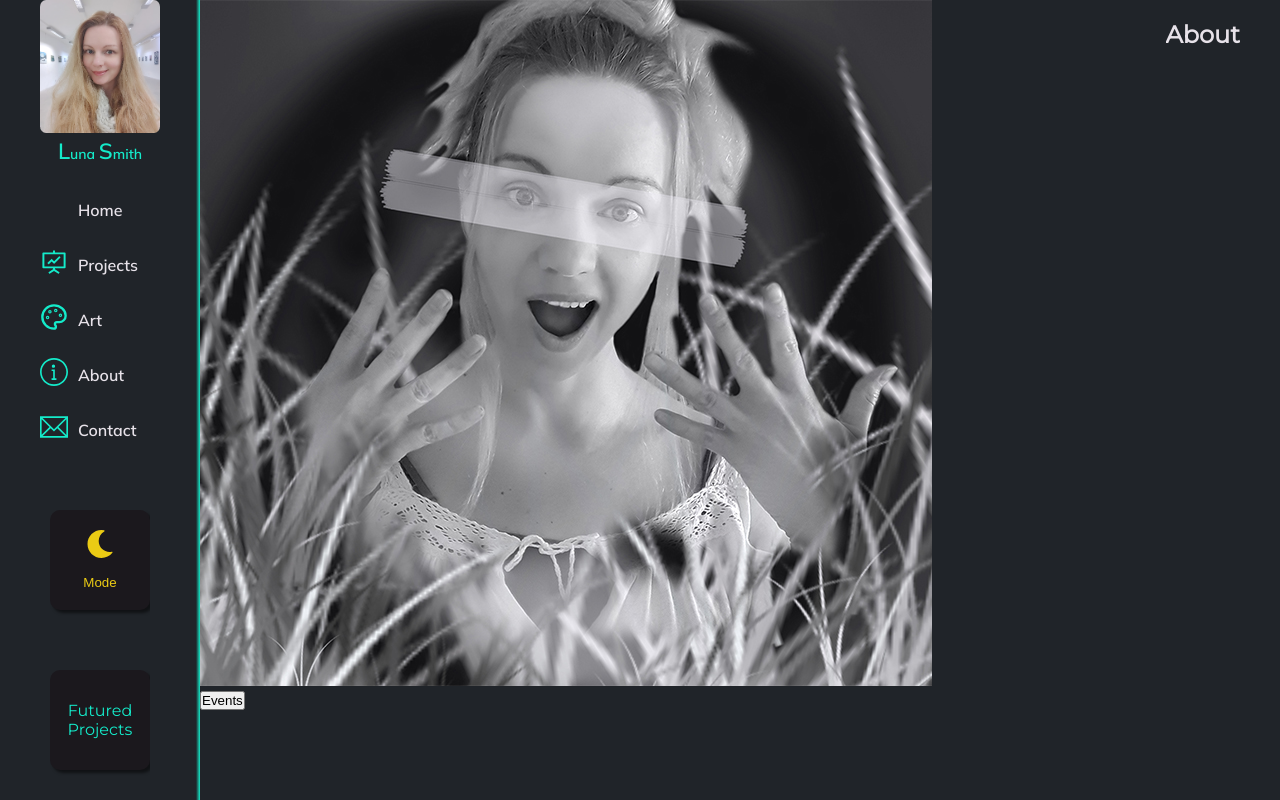
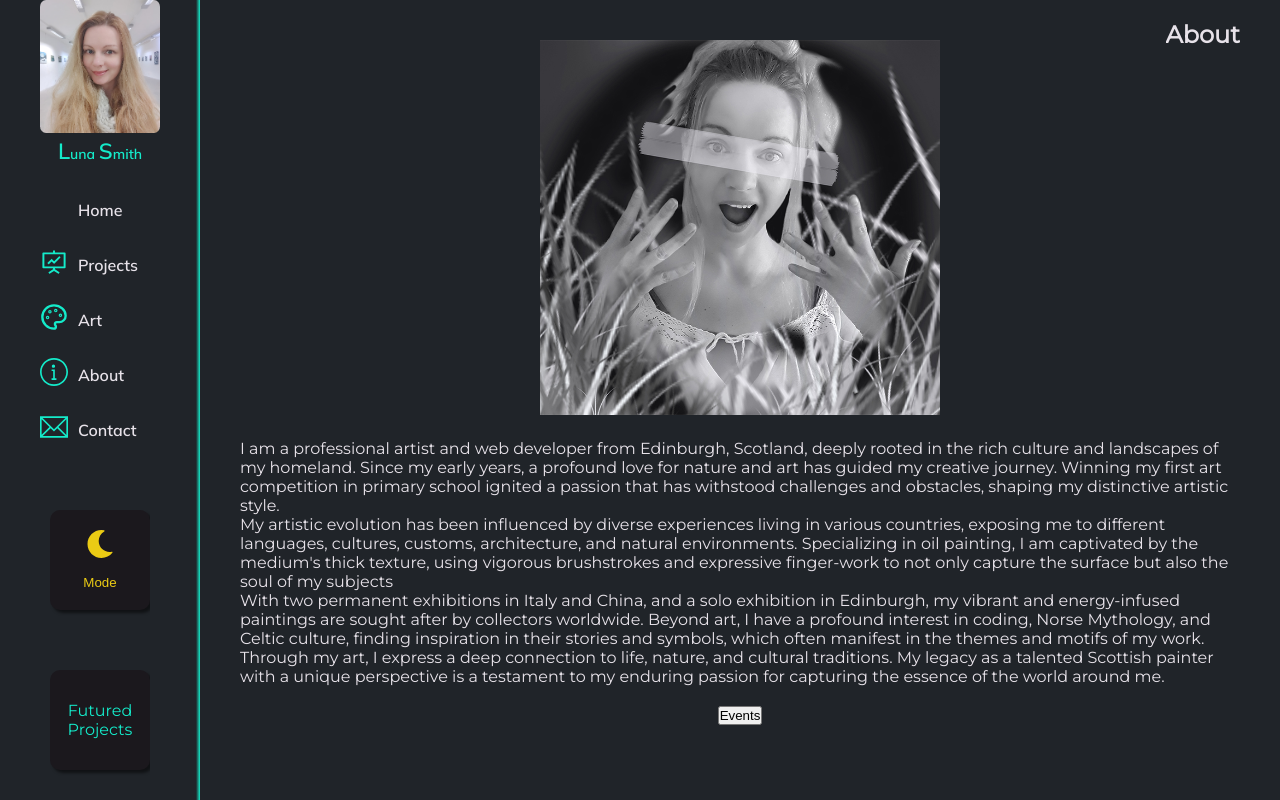
Before and after one commit to Lu-Smith/new_react_portfolio_sass, a React (Create React App) app: page /about in a window 1280 px wide. Built offline with nearby package versions, Linux system fonts and the light colour scheme; some icons are missing.

Commit message:
Updated About

```diff
--- a/src/components/About.tsx
+++ b/src/components/About.tsx
@@ -22,11 +22,19 @@ const About = () => {
       </div>
       <div className="componentContainer">
         <h2>About</h2>
-        <div className="imageContainer">
-          <img src={BioImage} alt="Luna Smith" />
+        <div className="container">
+          <div className="imageContainer">
+            <img src={BioImage} alt="Luna Smith" />
+          </div>
+          <div className="bio">
+            <p>I am a professional artist and web developer from Edinburgh, Scotland, deeply rooted in the rich culture and landscapes of my homeland. Since my early years, a profound love for nature and art has guided my creative journey. Winning my first art competition in primary school ignited a passion that has withstood challenges and obstacles, shaping my distinctive artistic style.</p>
+            <p>My artistic evolution has been influenced by diverse experiences living in various countries, exposing me to different languages, cultures, customs, architecture, and natural environments. Specializing in oil painting, I am captivated by the medium's thick texture, using vigorous brushstrokes and expressive finger-work to not only capture the surface but also the soul of my subjects</p>
+            <p>With two permanent exhibitions in Italy and China, and a solo exhibition in Edinburgh, my vibrant and energy-infused paintings are sought after by collectors worldwide. Beyond art, I have a profound interest in coding, Norse Mythology, and Celtic culture, finding inspiration in their stories and symbols, which often manifest in the themes and motifs of my work.</p>
+            <p>Through my art, I express a deep connection to life, nature, and cultural traditions. My legacy as a talented Scottish painter with a unique perspective is a testament to my enduring passion for capturing the essence of the world around me.</p>
+          </div>
+          <button onClick={handleEvents}>Events</button>
+          {displayEvents && <Events />}
         </div>
-        <button onClick={handleEvents}>Events</button>
-        {displayEvents && <Events />}
       </div>
     </div>
   )
--- a/src/styles/_variables.scss
+++ b/src/styles/_variables.scss
@@ -32,6 +32,10 @@ $basic-padding-left: 40px 40px 40px 20px;
 $basic-padding-right: 40px 0 40px 40px;
 $title-padding: 0 20px;
 
+//margin
+$page-contact-margin: 0 200px 0 400px;
+$page-about-margin: 40px;
+
 //borders
 $primary-border: 5px solid $secondary-color;
 $button-border: 1px solid $secondary-color;
--- a/src/styles/about.scss
+++ b/src/styles/about.scss
@@ -32,5 +32,23 @@
             right: 40px;
             z-index: 999;
         }
+
+        .container {
+            margin: $page-about-margin;
+            @include flex-direction(center, column);
+            gap: 20px;
+
+            .imageContainer {
+                overflow: hidden;
+                width: 400px;
+                height: auto;
+
+                img {
+                    width: 100%;
+                    height: 100%;
+                    object-fit: contain;
+                }
+            }
+        }
     }
 }
--- a/src/styles/contact.scss
+++ b/src/styles/contact.scss
@@ -21,7 +21,7 @@
     }
 
     .componentContainer {
-        margin: 0 200px 0 400px;
+        margin: $page-contact-margin;
         width: calc(100vw - 200px);
         position: relative;
         height: 100vh;
```
